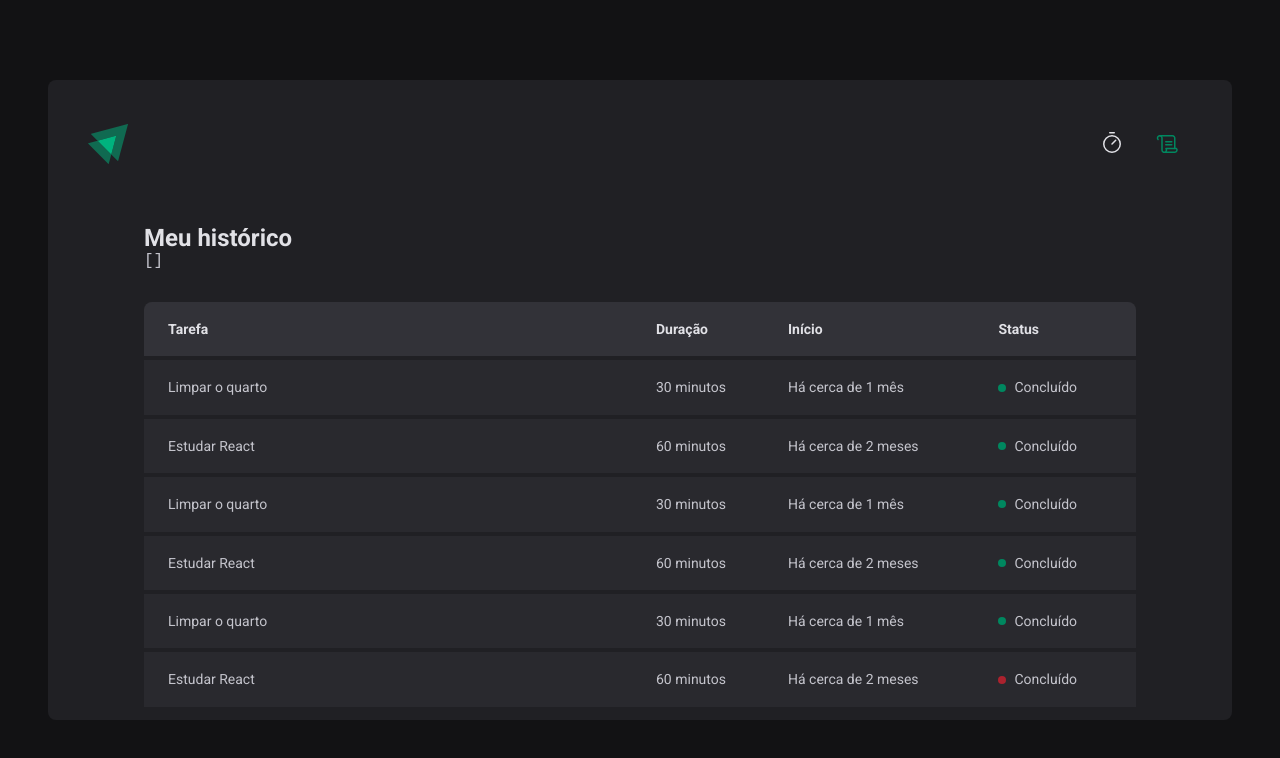
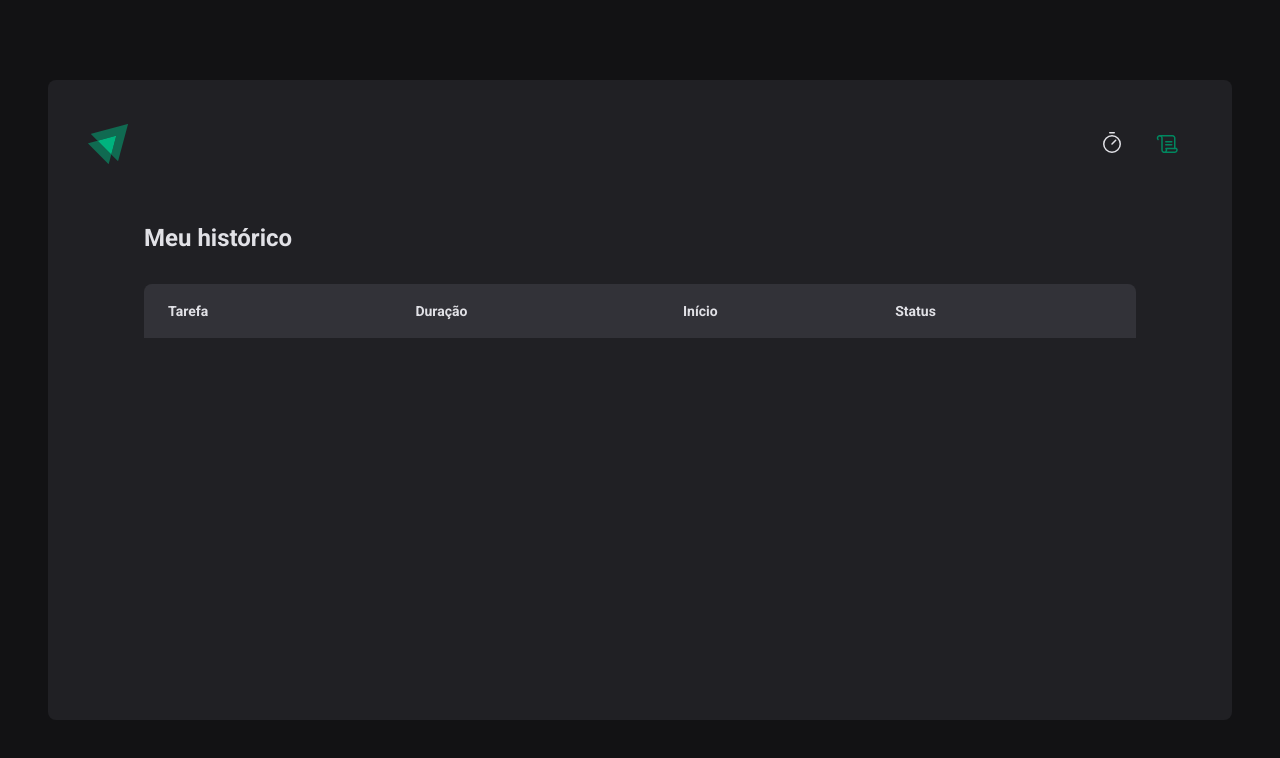
Before and after one commit to LuandersonH/02-ignite-timer, a React (Vite) app: page /history in a window 1280 px wide. Shown: the top 758 px of the page. Built offline with nearby package versions, Linux system fonts and the light colour scheme.

Commit message:
historico configurado

```diff
--- a/src/contexts/CycleContext.tsx
+++ b/src/contexts/CycleContext.tsx
@@ -57,13 +57,11 @@
     //Usando arrow function pois o novo valor do estado precisa do seu valor anterior:
     setCycles((state) => [...state, newCycle]);
 
-    //Definindo o novo ciclo como o ativo:
     setActiveCycleId(id);
 
     //Quando um novo ciclo é criado, os segundos passados do ciclo anterior são resetados:
     setamountSecondsPassed(0);
 
-    // reset();
   }
 
   function InterruptCurrentCycle() {
--- a/src/pages/History/index.tsx
+++ b/src/pages/History/index.tsx
@@ -1,21 +1,15 @@
 import { useContext } from "react";
+import { formatDistanceToNow } from "date-fns";
+import {ptBR} from "date-fns/locale/pt-BR";
 import { HistoryContainer, HistoryList, Status } from "./styles";
 import { CyclesContext } from "../../contexts/CycleContext";
 
-
-
 export function History() {
-
-  const { cycles } = useContext(CyclesContext)
+  const { cycles } = useContext(CyclesContext);
 
   return (
     <HistoryContainer>
       <h1>Meu histórico</h1>
-
-      <pre>
-        {JSON.stringify(cycles, null, 2)}
-      </pre>
-
       <HistoryList>
         <table>
           <thead>
@@ -27,54 +21,33 @@
             </tr>
           </thead>
           <tbody>
-            <tr>
-              <td>Limpar o quarto</td>
-              <td>30 minutos</td>
-              <td>Há cerca de 1 mês</td>
-              <td>
-                <Status statusColor="green">Concluído</Status>
-              </td>
-            </tr>
-            <tr>
-              <td>Estudar React</td>
-              <td>60 minutos</td>
-              <td>Há cerca de 2 meses</td>
-              <td>
-                <Status statusColor="green">Concluído</Status>
-              </td>
-            </tr>
-            <tr>
-              <td>Limpar o quarto</td>
-              <td>30 minutos</td>
-              <td>Há cerca de 1 mês</td>
-              <td>
-                <Status statusColor="green">Concluído</Status>
-              </td>
-            </tr>
-            <tr>
-              <td>Estudar React</td>
-              <td>60 minutos</td>
-              <td>Há cerca de 2 meses</td>
-              <td>
-                <Status statusColor="green">Concluído</Status>
-              </td>
-            </tr>
-            <tr>
-              <td>Limpar o quarto</td>
-              <td>30 minutos</td>
-              <td>Há cerca de 1 mês</td>
-              <td>
-                <Status statusColor="green">Concluído</Status>
-              </td>
-            </tr>
-            <tr>
-              <td>Estudar React</td>
-              <td>60 minutos</td>
-              <td>Há cerca de 2 meses</td>
-              <td>
-                <Status statusColor="red">Concluído</Status>
-              </td>
-            </tr>
+            {cycles.map((cycle) => {
+              return (
+                <tr key={cycle.id}>
+                  <td>{cycle.task}</td>
+                  <td>{cycle.minutesAmount} minutos</td>
+                  <td>
+                    {formatDistanceToNow(cycle.startDate, {
+                      addSuffix: true,
+                      locale: ptBR
+                    })}
+                  </td>
+                  <td>
+                    {cycle.finishedDate && (
+                      <Status statusColor="green">Concluído</Status>
+                    )}
+
+                    {cycle.interruptedDate && (
+                      <Status statusColor="red">Interrompido</Status>
+                    )}
+
+                    {!cycle.interruptedDate && !cycle.finishedDate && (
+                      <Status statusColor="yellow">Em andamento</Status>
+                    )}
+                  </td>
+                </tr>
+              );
+            })}
           </tbody>
         </table>
       </HistoryList>
--- a/src/pages/Home/index.tsx
+++ b/src/pages/Home/index.tsx
@@ -16,10 +16,8 @@
 
 //Validação dos inputs do formulário:
 
-
-
 const newCycleFormValidationSchema = zod.object({
-  task: zod.string().min(5, "Informe a terefa"),
+  task: zod.string().min(2, "Informe a terefa"),
   minutesAmount: zod
     .number()
     .min(5, "O minimo precisa ser 5 minutos.")
@@ -29,11 +27,8 @@
 type newCycleFormatData = zod.infer<typeof newCycleFormValidationSchema>;
 
 export function Home() {
-
-  const { activeCycle, CreateNewCycle, InterruptCurrentCycle,  } = useContext(CyclesContext)
-
-
-
+  const { activeCycle, CreateNewCycle, InterruptCurrentCycle } =
+    useContext(CyclesContext);
 
   const newCycleForm = useForm<newCycleFormatData>({
     resolver: zodResolver(newCycleFormValidationSchema),
@@ -43,14 +38,19 @@
     },
   });
 
-  const { handleSubmit, watch, /*reset*/ } = newCycleForm;
+  const { handleSubmit, watch, reset } = newCycleForm;
 
   const task = watch("task");
   const isSubmitDisabled = !task;
 
+  function handleCreateNewCycle(data: newCycleFormatData) {
+    CreateNewCycle(data);
+    reset();
+  }
+
   return (
     <HomeContainer>
-      <form onSubmit={handleSubmit(CreateNewCycle)} action="">
+      <form onSubmit={handleSubmit(handleCreateNewCycle)} action="">
         <FormProvider {...newCycleForm}>
           <NewCycleForm />
         </FormProvider>
```
